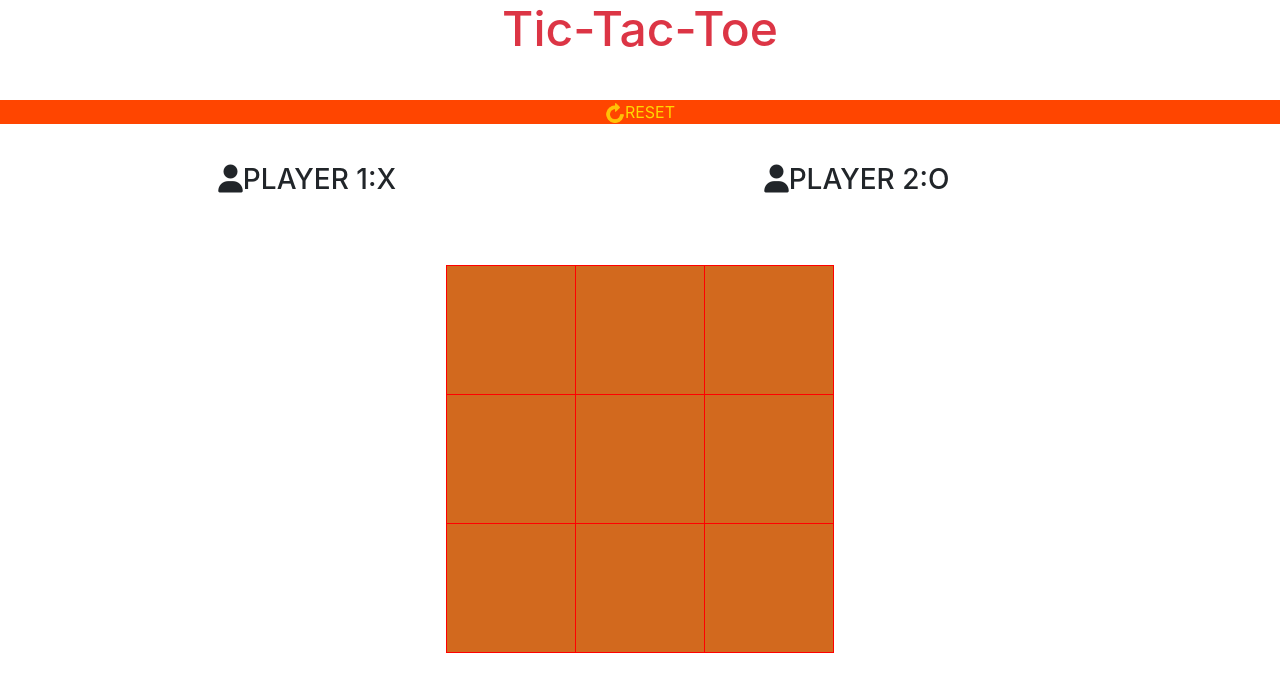
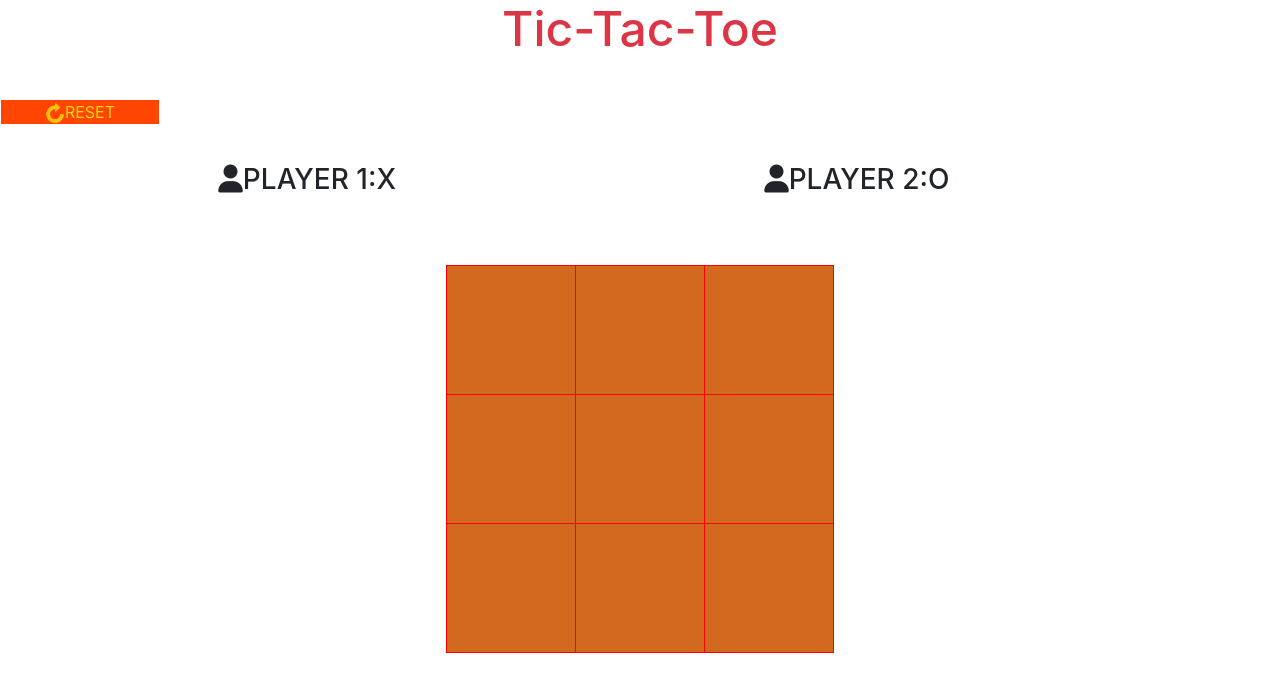
Before and after one commit to Sujitsinh30/tic_tac_toy, a plain HTML site: page index.html in a window 1280 px wide. Drawn offline with Linux system fonts and the light colour scheme.

Commit message:
Update index.html
Save

```diff
--- a/index.html
+++ b/index.html
@@ -15,8 +15,8 @@
             <h2 class="col-12 text-danger" style="text-align: center;">Tic-Tac-Toe</h2>
         </nav>
         <nav class="row"><h1 class="col-12 text-center" id="win_msg" style="color: blueviolet;"></h1></nav>
-        <nav class="row" style="height: 5vw;">
-            <button class=col-12 type="reset" id="reset" onclick="window.location.reload()">
+        <nav style="height: 5vw;">
+            <button type="reset" id="reset" onclick="window.location.reload()">
                 <img src="./reload.png" alt="restart-img" style="max-width: 20px;">RESET
             </button>
         </nav>
```
